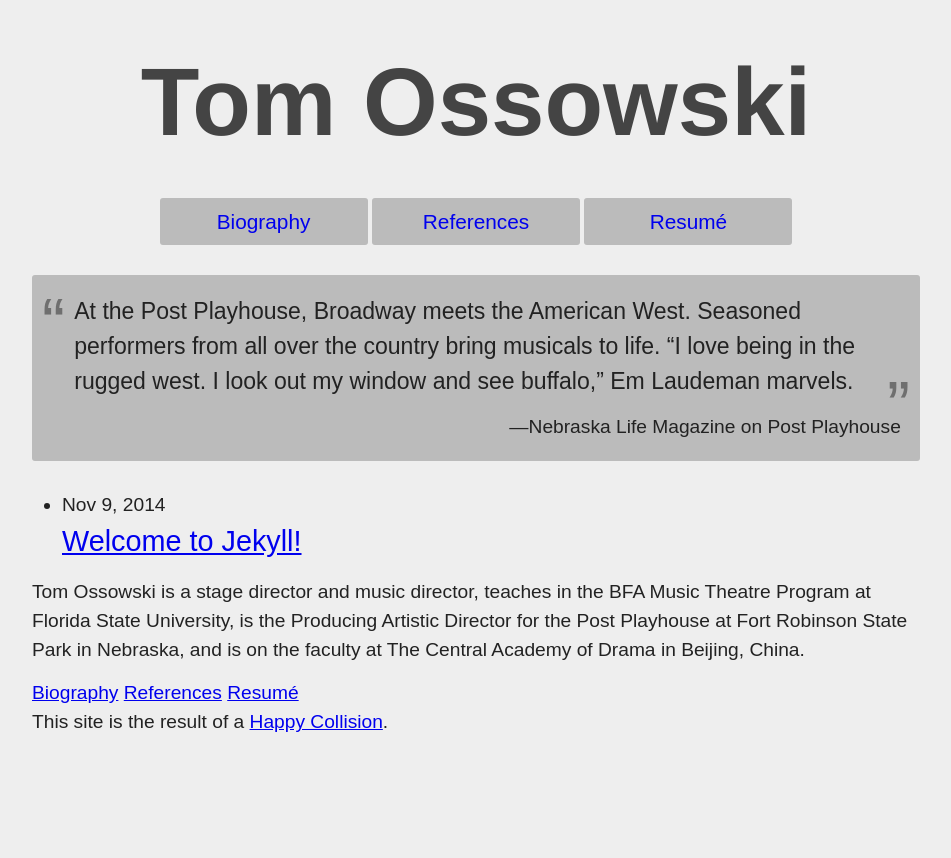
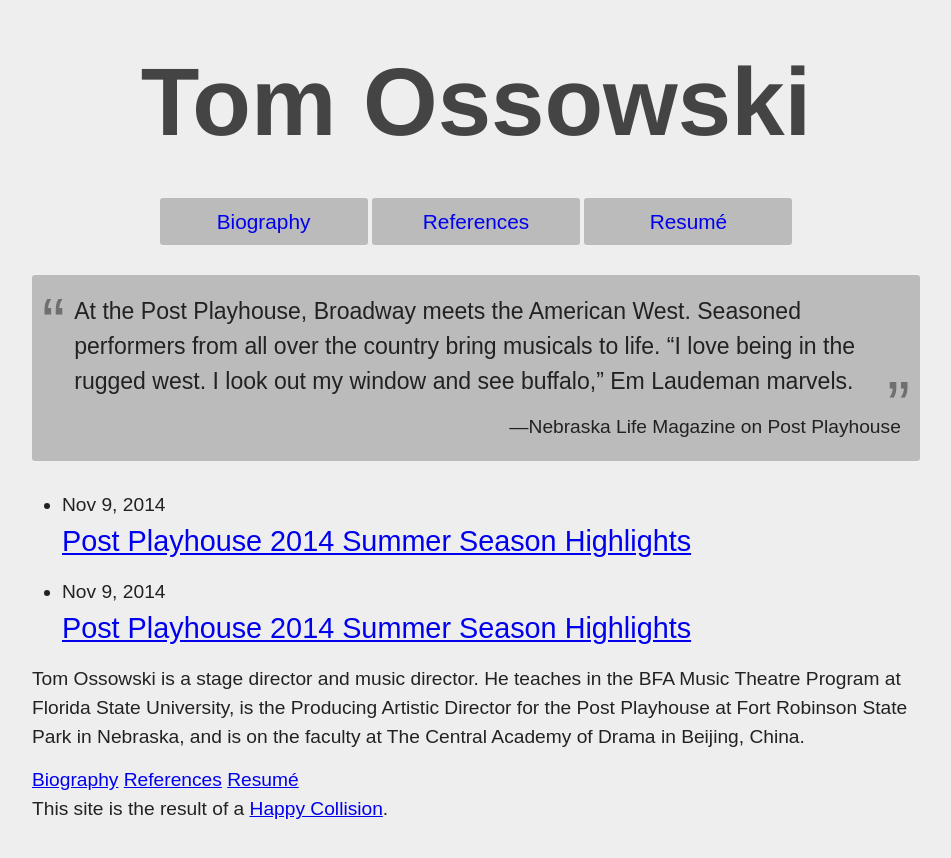
Before and after one commit to happycollision/tomossowski.com, a Jekyll site: the page built from index.html, in a window 1280 px wide. Shown: the top 858 px of the page, without its empty margins (164-1115 px from the left). Built offline with Jekyll 4.4.1, drawn with Linux system fonts in a browser that asks for light colours; nearby versions of some CDN libraries; Markdown is read by kramdown in place of the engine named in the settings.

```diff
--- a/_config.yml
+++ b/_config.yml
@@ -2,7 +2,7 @@
 title: "Tom Ossowski, Director, Music Director"
 email: tom@tomossowski.com
 description: > # this means to ignore newlines until "baseurl:"
-  Tom Ossowski is a stage director and music director,
+  Tom Ossowski is a stage director and music director. He
   teaches in the BFA Music Theatre Program at
   Florida State University, is the Producing Artistic Director
   for the Post Playhouse at Fort Robinson State Park in
--- /dev/null
+++ b/_posts/2014-11-08-post-playhouse-2014-press.md
@@ -0,0 +1,7 @@
+---
+layout: post
+title:  Post Playhouse 2014 Summer Season Highlights
+date:   2014-11-09
+---
+
+Pictures go here.
--- /dev/null
+++ b/_posts/2014-11-09-post-playhouse-2014-pictures.md
@@ -0,0 +1,7 @@
+---
+layout: post
+title:  Post Playhouse 2014 Summer Season Highlights
+date:   2014-11-09
+---
+
+Pictures go here.
```
Also changed, not shown: _posts/2014-11-09-welcome-to-jekyll.markdown (deleted, +0 -25 lines).
